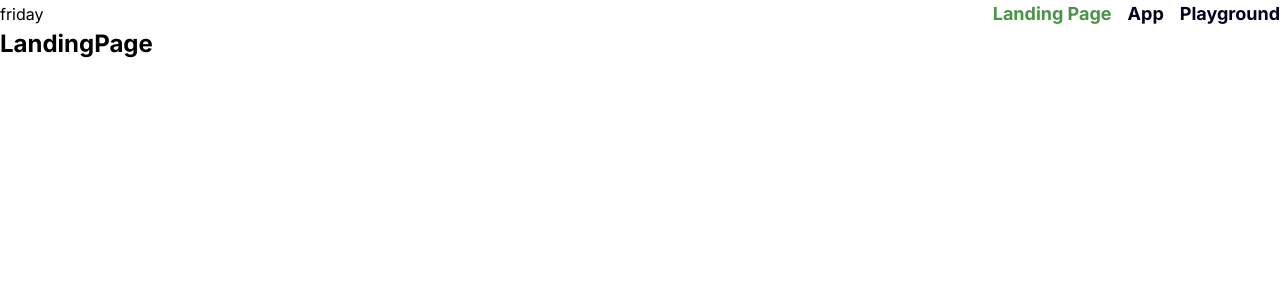
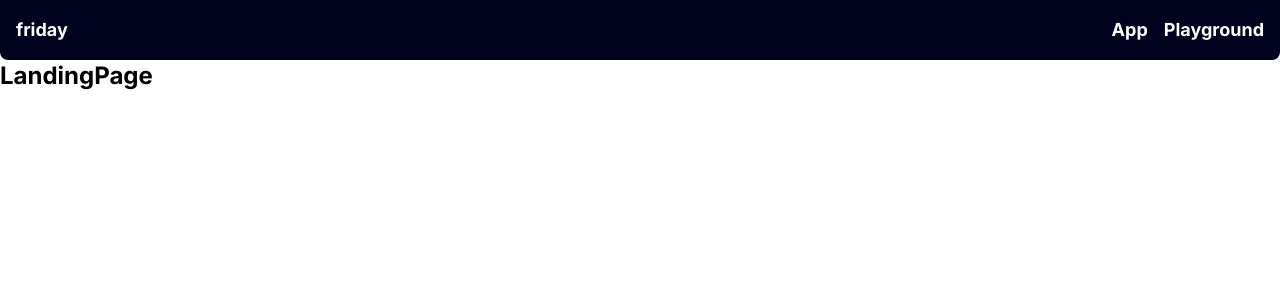
Before and after one commit to Kankenny/Friday, a React (Create React App) app in the folder frontend/: page / in a window 1280 px wide. Shown: the top 300 px of the page. Built offline with nearby package versions, Linux system fonts and the light colour scheme; the HTML template or start-up script is replaced by a standard one.

Commit message:
changes to header

```diff
--- a/frontend/src/components/layout/header/Header.tsx
+++ b/frontend/src/components/layout/header/Header.tsx
@@ -3,11 +3,10 @@ import RouterLink from "../../ui/RouterLink"
 
 const Header = () => {
   return (
-  <header className = "bg-white flex justify-between items-center">
+  <header className = "bg-secondary flex justify-between items-center px-4 py-4 rounded-b-lg">
     <RouterDiv to={"/"}>friday</RouterDiv>
     <nav>
     <div className="space-x-4">
-        <RouterLink to="/" routerLinkText="Landing Page" />
         <RouterLink to="/app" routerLinkText="App" />
         <RouterLink to="/playground" routerLinkText="Playground" />
       </div>
--- a/frontend/src/components/ui/RouterDiv.tsx
+++ b/frontend/src/components/ui/RouterDiv.tsx
@@ -9,7 +9,7 @@ type Props = {
 const RouterDiv = ({ children, to }: Props) => {
   return (
     <Link to={to}>
-      <div>{children}</div>
+      <div className = "text-main font-bold text-lg">{children}</div>
     </Link>
   );
 };
--- a/frontend/src/components/ui/RouterLink.tsx
+++ b/frontend/src/components/ui/RouterLink.tsx
@@ -14,7 +14,7 @@ const RouterLink = ({ to, routerLinkText, twClasses }: Props) => {
   return (
     <Link
       to={to}
-      className={`text-lg font-bold text-secondary hover:text-tertiary duration-100 ${activatedRouterLinkClasses} ${twClasses}`}
+      className={`text-lg font-bold text-main hover:text-tertiary duration-100 ${activatedRouterLinkClasses} ${twClasses}`}
     >
       {routerLinkText}
     </Link>
```
